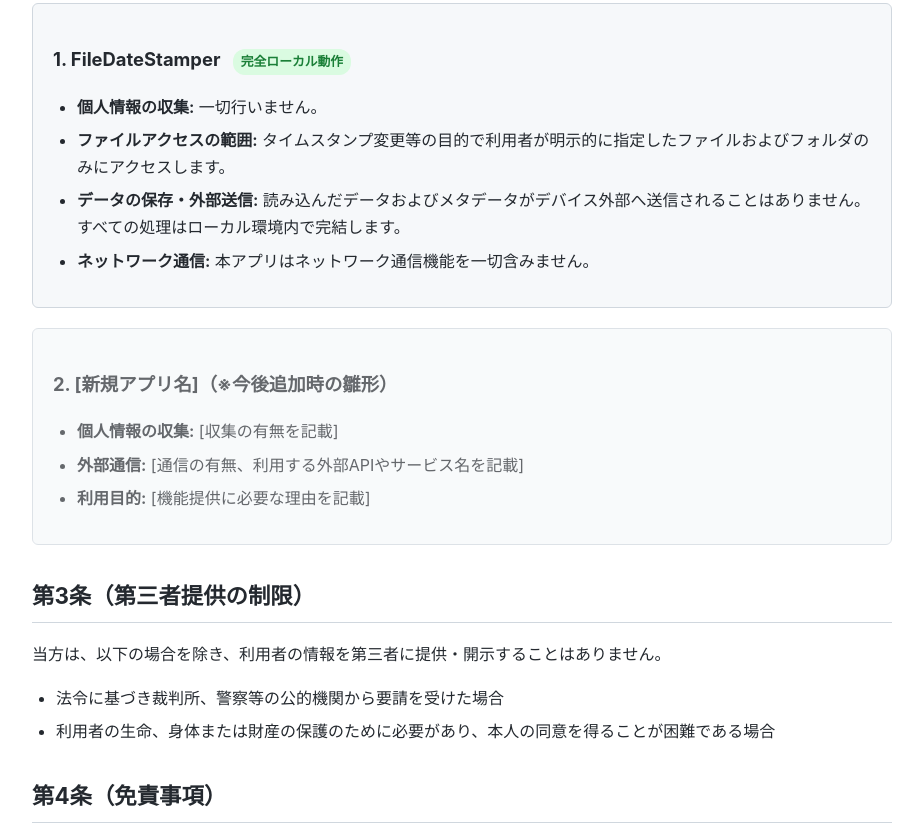
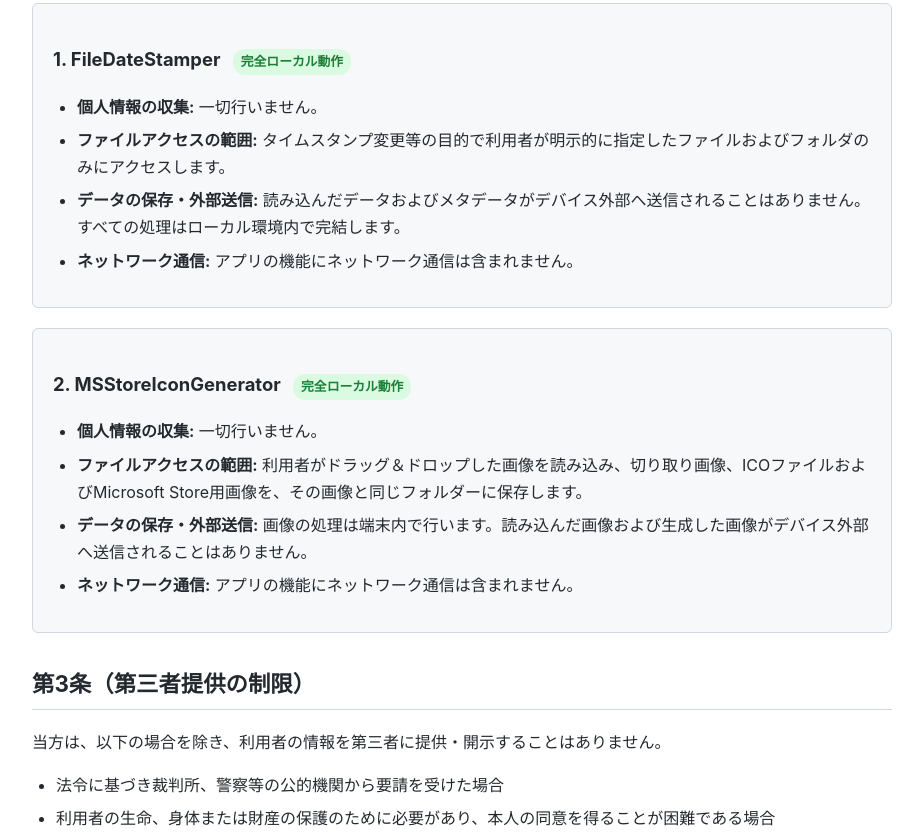
Before and after one commit to kumayy-dev/privacy-policy, a plain HTML site: page index.html in a window 1280 px wide. Shown: the part 527-1360 px from the top of the page, without its empty margins (178-1101 px from the left). Drawn offline with Linux system fonts and the light colour scheme.

Commit message:
MSStoreIconGenerator追加

```diff
--- a/index.html
+++ b/index.html
@@ -69,17 +69,18 @@
       <li><strong>個人情報の収集:</strong> 一切行いません。</li>
       <li><strong>ファイルアクセスの範囲:</strong> タイムスタンプ変更等の目的で利用者が明示的に指定したファイルおよびフォルダのみにアクセスします。</li>
       <li><strong>データの保存・外部送信:</strong> 読み込んだデータおよびメタデータがデバイス外部へ送信されることはありません。すべての処理はローカル環境内で完結します。</li>
-      <li><strong>ネットワーク通信:</strong> 本アプリはネットワーク通信機能を一切含みません。</li>
+      <li><strong>ネットワーク通信:</strong> アプリの機能にネットワーク通信は含まれません。</li>
     </ul>
   </section>
 
-  <!-- 今後追加するアプリのひな形（例） -->
-  <section id="sample-app" class="app-card" style="opacity: 0.7;">
-    <h3>2. [新規アプリ名]（※今後追加時の雛形）</h3>
+  <!-- アプリ 2: MSStoreIconGenerator -->
+  <section id="msstoreicongenerator" class="app-card">
+    <h3>2. MSStoreIconGenerator <span class="badge">完全ローカル動作</span></h3>
     <ul>
-      <li><strong>個人情報の収集:</strong> [収集の有無を記載]</li>
-      <li><strong>外部通信:</strong> [通信の有無、利用する外部APIやサービス名を記載]</li>
-      <li><strong>利用目的:</strong> [機能提供に必要な理由を記載]</li>
+      <li><strong>個人情報の収集:</strong> 一切行いません。</li>
+      <li><strong>ファイルアクセスの範囲:</strong> 利用者がドラッグ＆ドロップした画像を読み込み、切り取り画像、ICOファイルおよびMicrosoft Store用画像を、その画像と同じフォルダーに保存します。</li>
+      <li><strong>データの保存・外部送信:</strong> 画像の処理は端末内で行います。読み込んだ画像および生成した画像がデバイス外部へ送信されることはありません。</li>
+      <li><strong>ネットワーク通信:</strong> アプリの機能にネットワーク通信は含まれません。</li>
     </ul>
   </section>
 
```
Also changed, not shown: 4 other files.
